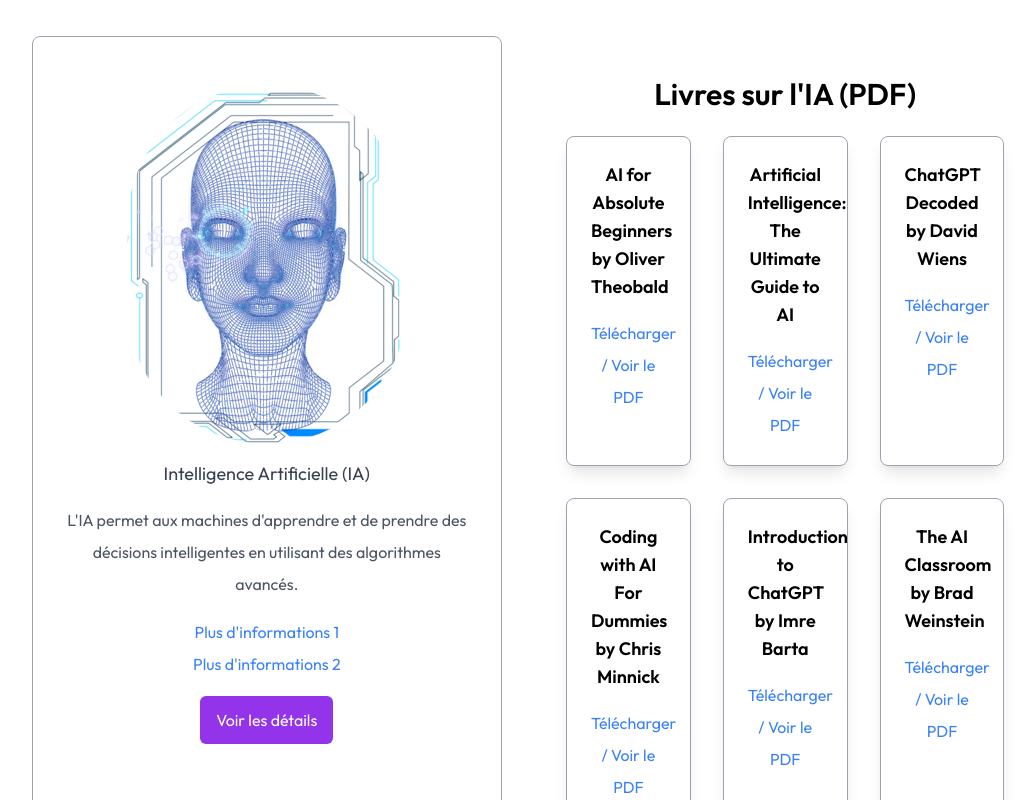
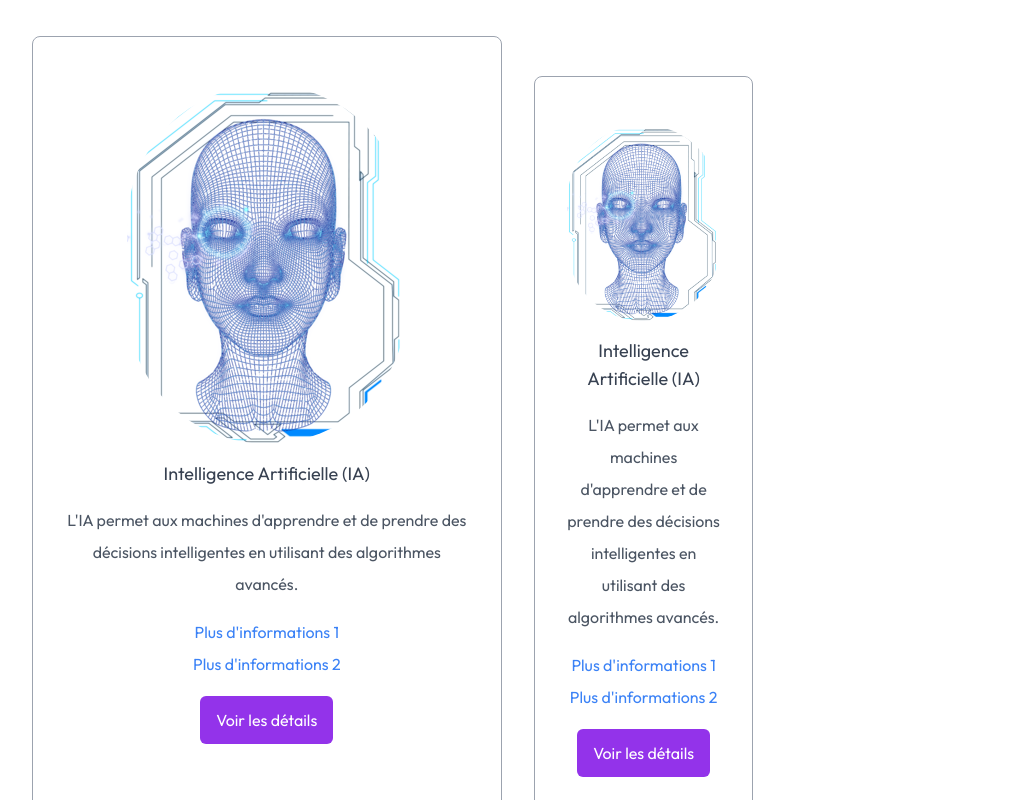
Before and after one commit to samaholicc/ReactPortfolio, a React (Vite) app: page / in a window 1280 px wide. Shown: the part 4480-5280 px from the top of the page, without its empty margins (122-1157 px from the left). Built offline with nearby package versions, Linux system fonts and the light colour scheme; a web font is replaced by a local one.

Commit message:
last1 flux RSS

```diff
--- a/src/components/Services.jsx
+++ b/src/components/Services.jsx
@@ -100,10 +100,59 @@
             </button>
           </motion.div>
         </div>
-
-        {/* Colonne droite pour le carousel */}
-        <div className="lg:pl-8">
-
+        <div className="grid grid-cols-1 lg:grid-cols-2 gap-8 my-10">
+  {/* Colonne gauche pour la carte IA */}
+  <div className="grid grid-cols-1 sm:grid-cols-1 lg:grid-cols-1 gap-8">
+    <motion.div
+      whileHover={{ scale: 1.05 }}
+      initial={{ opacity: 0, y: 50 }}
+      animate={{ opacity: 1, y: 0 }}
+      transition={{ duration: 0.5, delay: 0.1 }}
+      className="border border-gray-400 rounded-lg px-8 py-12 hover:shadow-xl cursor-pointer hover:bg-lightHover hover:-translate-y-1 duration-500 dark:hover:bg-darkHover dark:hover:shadow-white"
+    >
+      <img
+        src={interestImage}
+        alt="Intelligence Artificielle"
+        className="w-22 h-22 mx-auto mb-4 rounded-full"
+      />
+      <h3 className="text-lg my-4 text-center text-gray-700 dark:text-white">
+        Intelligence Artificielle (IA)
+      </h3>
+      <p className="text-center text-gray-600 dark:text-white/80 mb-4">
+        L'IA permet aux machines d'apprendre et de prendre des décisions intelligentes en utilisant des algorithmes avancés.
+      </p>
+      <div className="text-center">
+        <a
+          href="https://fr.wikipedia.org/wiki/Intelligence_artificielle"
+          target="_blank"
+          rel="noopener noreferrer"
+          className="text-blue-500 hover:underline"
+        >
+          Plus d'informations 1
+        </a>
+        <br />
+        <a
+          href="https://www.ibm.com/fr-fr/cloud/learn/what-is-artificial-intelligence"
+          target="_blank"
+          rel="noopener noreferrer"
+          className="text-blue-500 hover:underline"
+        >
+          Plus d'informations 2
+        </a>
+      </div>
+      <button
+        className="mt-4 px-4 py-2 bg-purple-600 text-white rounded-md hover:bg-purple-700 mx-auto block"
+        onClick={() =>
+          handleShowDetails({
+            title: "IA",
+            details: "Détails sur l'IA",
+            advantages: ["Automatisation", "Personnalisation"],
+          })
+        }
+      >
+        Voir les détails
+      </button>
+    </motion.div>
 
     {/* Section des livres PDF */}
     <div className="my-10">
@@ -128,6 +177,13 @@
             </a>
           </div>
         ))}
+      </div>
+    </div>
+  </div>
+
+  {/* Colonne droite pour le carousel */}
+  <div className="lg:pl-8">
+    {/* If you have a carousel component, insert it here */}
   </div>
 </div>
 
@@ -165,7 +221,7 @@
       )}
     </div>
   </div>
-  </div>
-  )
-}
+
+
+    )}
 export default Services;
```
Lines whose indentation alone changed are shown as unchanged.
